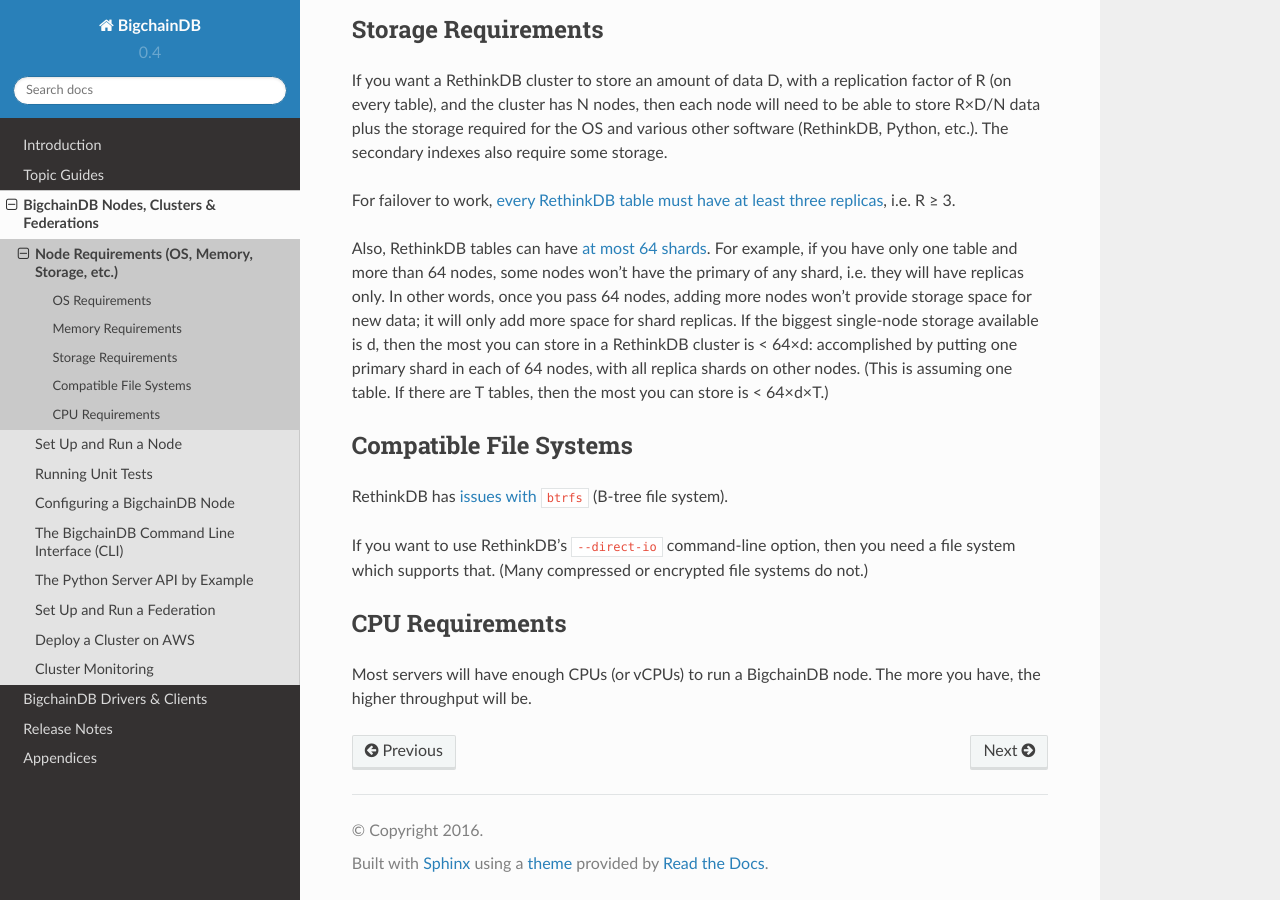
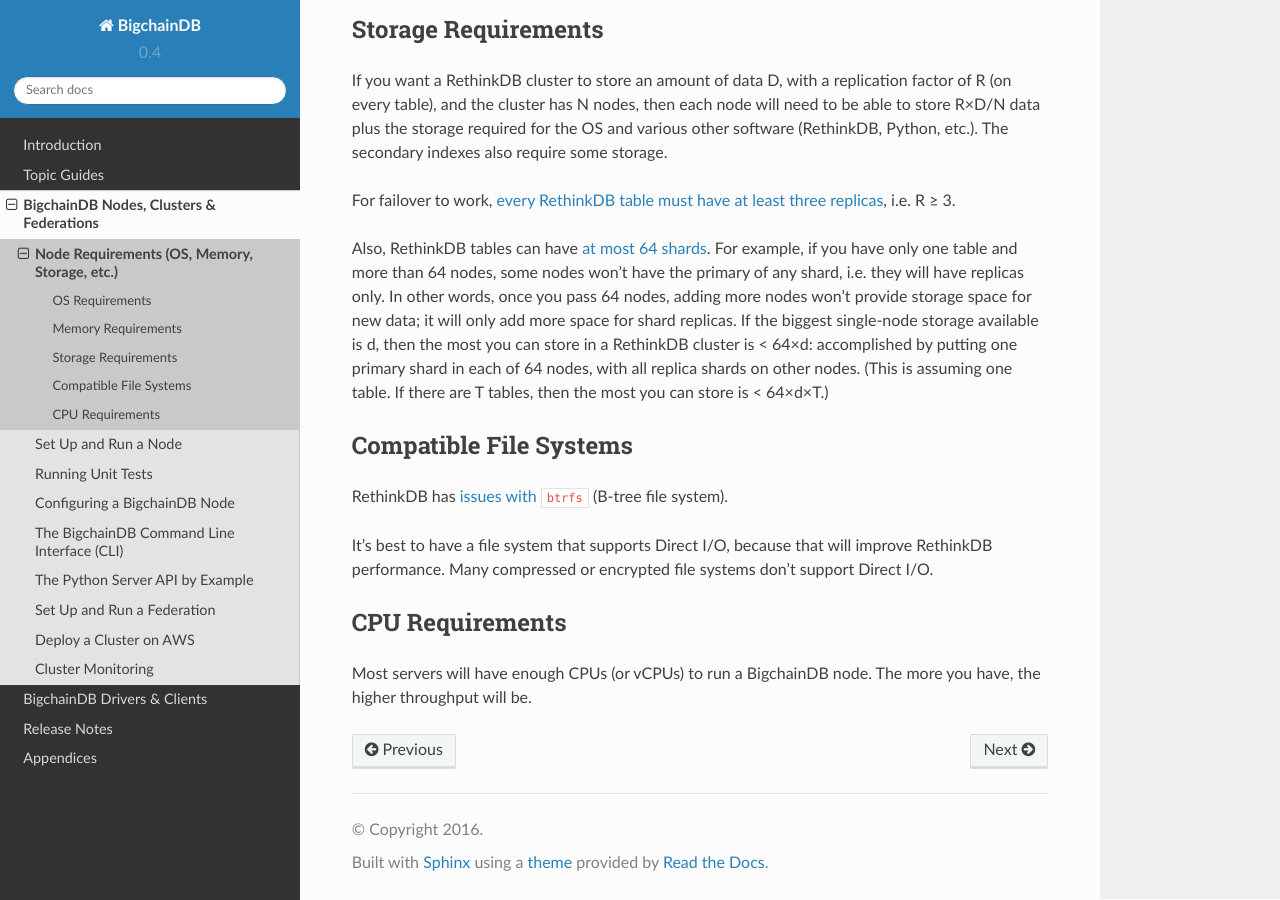
Before and after one commit to bigchaindb/bigchaindb, a Sphinx documentation site: the page built from docs/source/nodes/node-requirements.md, in a window 1280 px wide and 900 px high, scrolled down 908 px. Built offline with Sphinx 7.4.7 and the Read the Docs theme 2.0.0, drawn with Linux system fonts in a browser that asks for light colours.

Commit message:
Docs: revised node requirements re: direct I/O support

```diff
--- a/docs/source/nodes/node-requirements.md
+++ b/docs/source/nodes/node-requirements.md
@@ -38,7 +38,7 @@
 
 RethinkDB has [issues with `btrfs`](https://github.com/rethinkdb/rethinkdb/issues/2781) (B-tree file system).
 
-If you want to use RethinkDB's `--direct-io` command-line option, then you need a file system which supports that. (Many compressed or encrypted file systems do not.)
+It's best to have a file system that supports Direct I/O, because that will improve RethinkDB performance. Many compressed or encrypted file systems don't support Direct I/O.
 
 
 ## CPU Requirements
```
